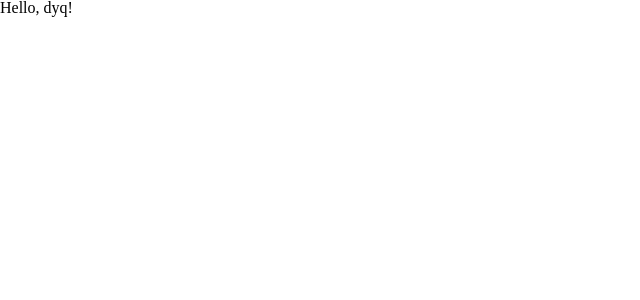
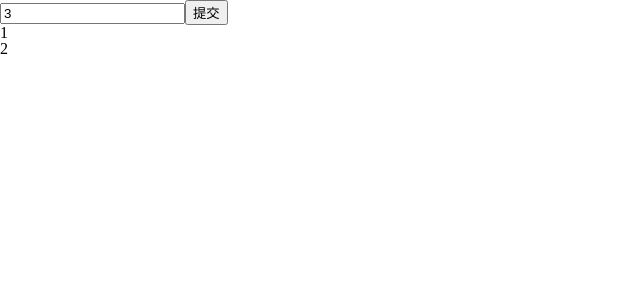
Before and after one commit to bobrey/react-quick-start, a React (Create React App) app: page / in a window 1280 px wide. Shown: the top 300 px of the page, without its empty margins (0-640 px from the left). Built offline with nearby package versions, Linux system fonts and the light colour scheme.

Commit message:
Add component TodoList & Finish basic layout

```diff
--- a/src/App.js
+++ b/src/App.js
@@ -1,10 +1,12 @@
 import React, { Component } from 'react';
+
+import TodoList from './TodoList';
 
 class App extends Component {
   render() {
     return (
       <div>
-        Hello, dyq!
+        <TodoList />
       </div>
     );
   }
--- /dev/null
+++ b/src/TodoList/index.js
@@ -0,0 +1,34 @@
+import React, { Component } from 'react';
+
+class TodoList extends Component {
+
+  constructor(props) {
+    super(props);
+
+    this.state = {
+      todoItems: ['1', '2'],
+      inputValue: '3'
+    };
+  }
+
+  render() {
+    return (
+      <div>
+        <input value={this.state.inputValue} />
+        <button>提交</button>
+        <ul>
+          {
+            this.state.todoItems.map((item) => {
+              return (
+                <li key={item}>{item}</li>
+              )
+            })
+          }
+        </ul>
+      </div>
+    );
+  }
+
+}
+
+export default TodoList
```
